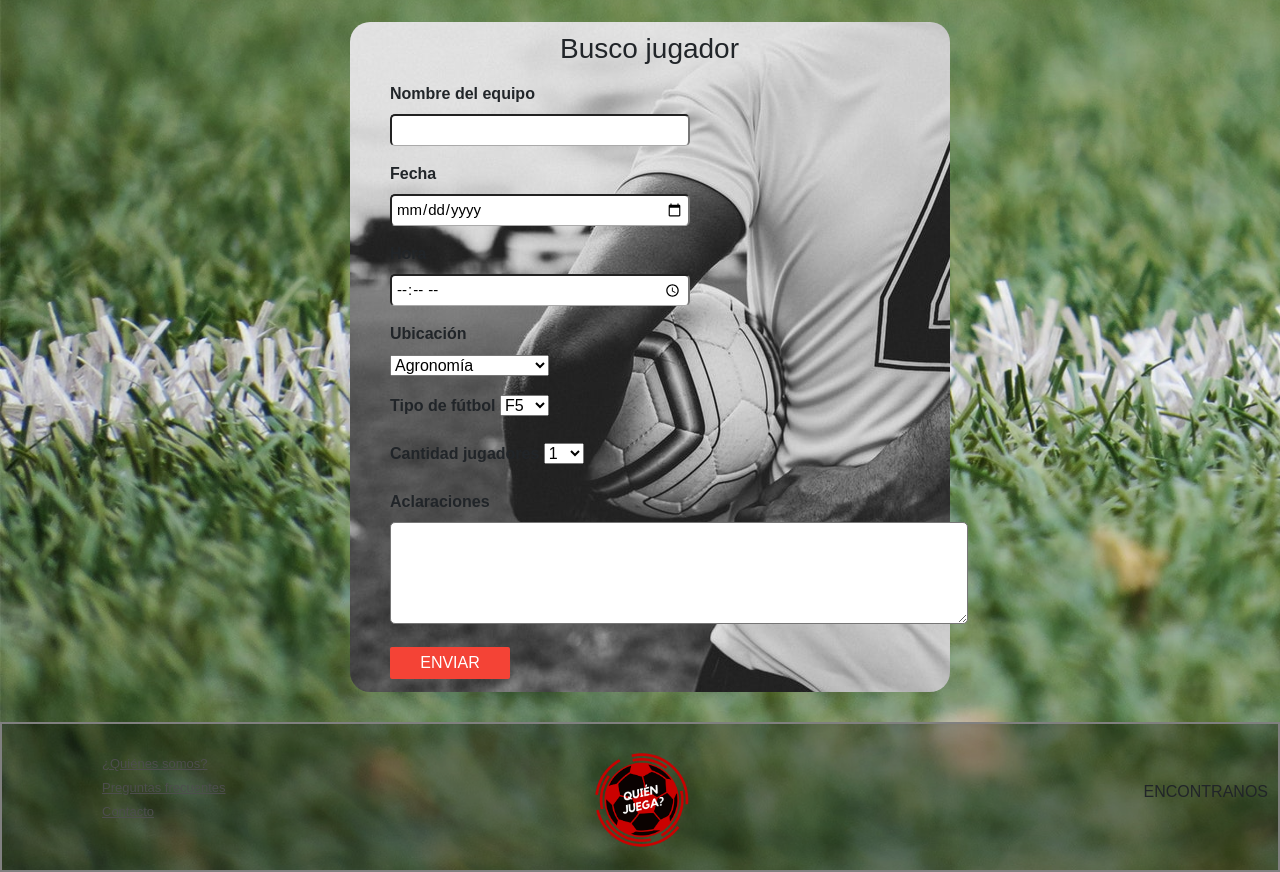
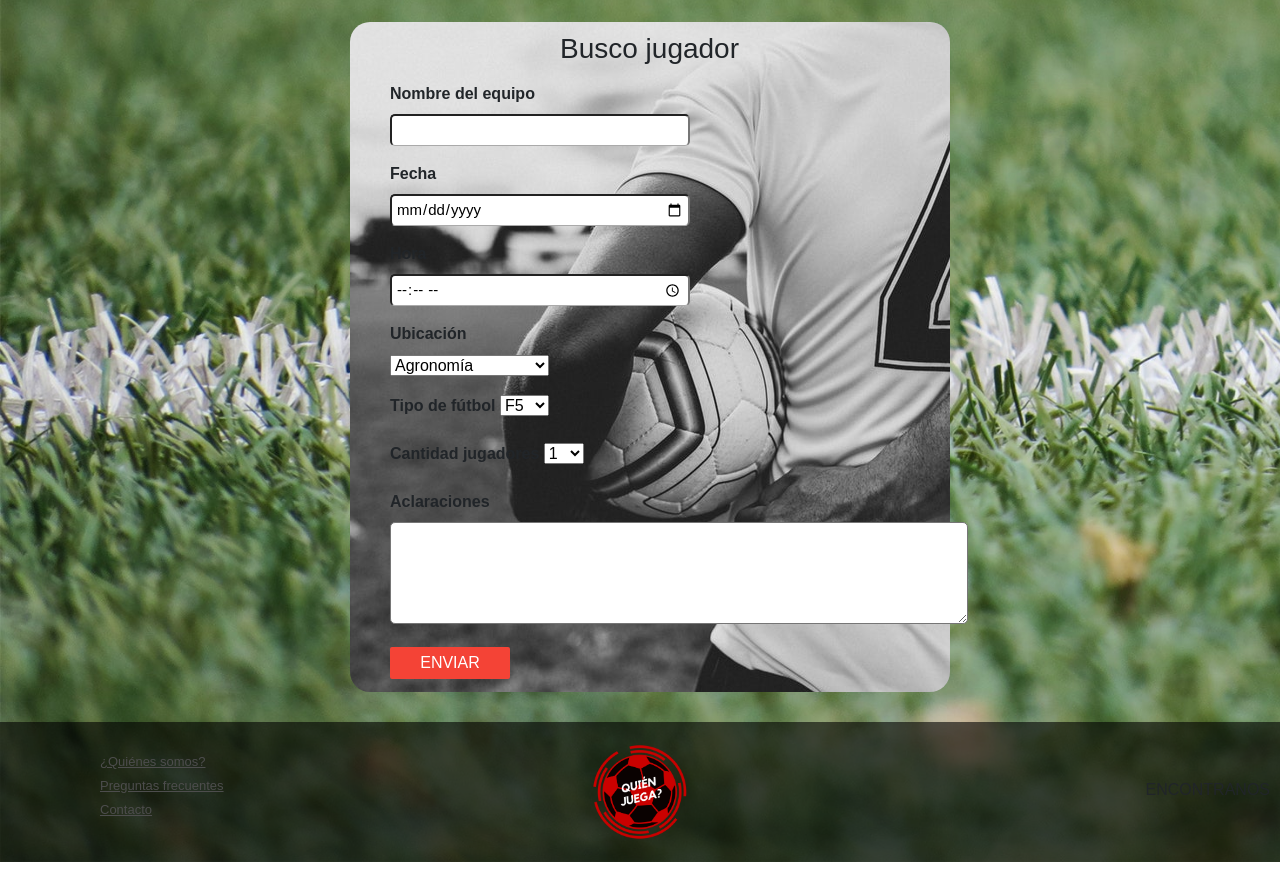
Before and after one commit to solhermelo/proyectointegrador, a PHP site: page /buscoJugador.php in a window 1280 px wide. Shown: the part 78-950 px from the top of the page. Run offline with PHP 8.4, Linux system fonts and the light colour scheme.

Commit message:
se agrego el footer en las paginas que faltaba

```diff
--- a/PI_Todos/FAQ.php
+++ b/PI_Todos/FAQ.php
@@ -32,6 +32,8 @@ $preguntas = PreguntasFrecuentes::obtenerPreguntas($pdo);
 
     </div>
 
+<?php require_once("footer.php"); ?>
+
     <script src="https://code.jquery.com/jquery-3.3.1.slim.min.js" integrity="sha384-q8i/X+965DzO0rT7abK41JStQIAqVgRVzpbzo5smXKp4YfRvH+8abtTE1Pi6jizo" crossorigin="anonymous"></script>
     <script src="https://cdnjs.cloudflare.com/ajax/libs/popper.js/1.14.7/umd/popper.min.js" integrity="sha384-UO2eT0CpHqdSJQ6hJty5KVphtPhzWj9WO1clHTMGa3JDZwrnQq4sF86dIHNDz0W1" crossorigin="anonymous"></script>
     <script src="https://stackpath.bootstrapcdn.com/bootstrap/4.3.1/js/bootstrap.min.js" integrity="sha384-JjSmVgyd0p3pXB1rRibZUAYoIIy6OrQ6VrjIEaFf/nJGzIxFDsf4x0xIM+B07jRM" crossorigin="anonymous"></script>
--- a/PI_Todos/css/buscoJugador.css
+++ b/PI_Todos/css/buscoJugador.css
@@ -10,15 +10,13 @@ nav
 }
 
 .footer{
-  border: solid 2px grey;
   width: 100%;
-  height: 150px;
+  height: 140px;
   box-sizing: border-box;
   position: relative;
   overflow: hidden;
   padding: 10px;
-  position: relative;
-  background-color: rgba(0, 0, 0, 0.3);
+  background-color: rgba(0, 0, 0, 0.6);
 }
 
 .links{
--- a/PI_Todos/css/iniciosesion.css
+++ b/PI_Todos/css/iniciosesion.css
@@ -12,7 +12,7 @@ body{
 
 .login-box{
   position: relative;
-  top: 20px;
+  top: 40px;
   margin: 5% auto;
   height: 450px;
   width: 600px;
--- a/PI_Todos/css/registracion.css
+++ b/PI_Todos/css/registracion.css
@@ -12,7 +12,7 @@ body{
 
 .login-box{
   position: relative;
-  top: 20px;
+  top: 40px;
   margin: 5% auto;
   height: 550px;
   width: 600px;
--- a/PI_Todos/css/styles.css
+++ b/PI_Todos/css/styles.css
@@ -147,6 +147,11 @@
   color: white;
 }
 
+.sectionBuscoJugador{
+  height: 800px;
+  display: flex;
+}
+
 .cardbuscoequipo{
   position: relative;
   top: 100px;
--- a/PI_Todos/iniciosesion.php
+++ b/PI_Todos/iniciosesion.php
@@ -101,6 +101,8 @@
 
     </div>
 
+    <?php require_once("footer.php"); ?>
+
     <script src="https://code.jquery.com/jquery-3.3.1.slim.min.js" integrity="sha384-q8i/X+965DzO0rT7abK41JStQIAqVgRVzpbzo5smXKp4YfRvH+8abtTE1Pi6jizo" crossorigin="anonymous"></script>
     <script src="https://cdnjs.cloudflare.com/ajax/libs/popper.js/1.14.7/umd/popper.min.js" integrity="sha384-UO2eT0CpHqdSJQ6hJty5KVphtPhzWj9WO1clHTMGa3JDZwrnQq4sF86dIHNDz0W1" crossorigin="anonymous"></script>
     <script src="https://stackpath.bootstrapcdn.com/bootstrap/4.3.1/js/bootstrap.min.js" integrity="sha384-JjSmVgyd0p3pXB1rRibZUAYoIIy6OrQ6VrjIEaFf/nJGzIxFDsf4x0xIM+B07jRM" crossorigin="anonymous"></script>
--- a/PI_Todos/registracion.php
+++ b/PI_Todos/registracion.php
@@ -202,9 +202,9 @@ if($_POST){
       </div>
       <div class="sino">Sino
       </div>
-      </div>
-      </div>
     </div>
+
+    <?php require_once("footer.php"); ?>
 
     <script src="https://code.jquery.com/jquery-3.3.1.slim.min.js" integrity="sha384-q8i/X+965DzO0rT7abK41JStQIAqVgRVzpbzo5smXKp4YfRvH+8abtTE1Pi6jizo" crossorigin="anonymous"></script>
     <script src="https://cdnjs.cloudflare.com/ajax/libs/popper.js/1.14.7/umd/popper.min.js" integrity="sha384-UO2eT0CpHqdSJQ6hJty5KVphtPhzWj9WO1clHTMGa3JDZwrnQq4sF86dIHNDz0W1" crossorigin="anonymous"></script>
```
Also changed, not shown: PI_Todos/buscoEquipo.php (line endings or trailing spaces), PI_Todos/clases/FotosAvatar/5d49d424efb07.jpg (added), 2 other files.
